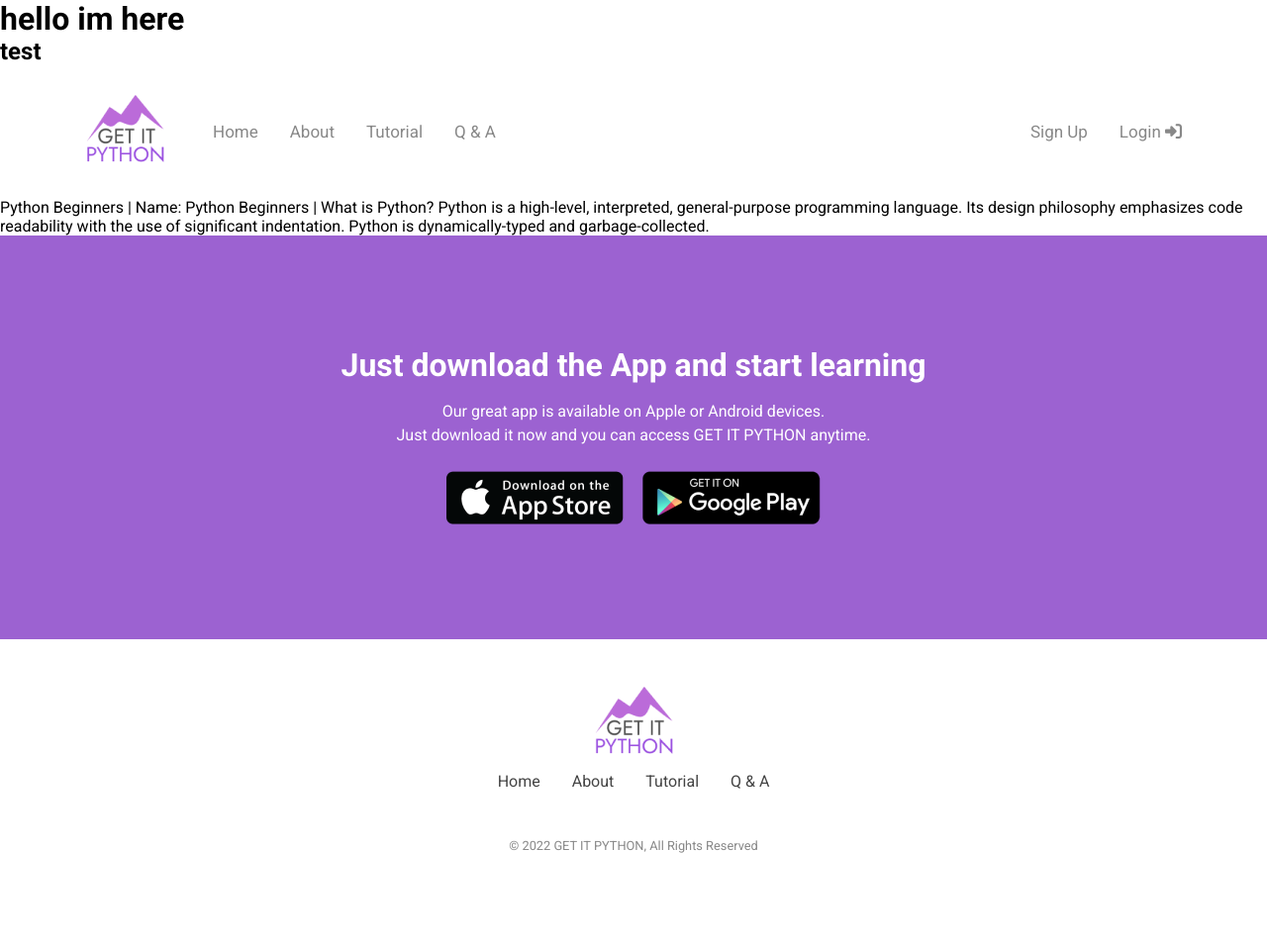
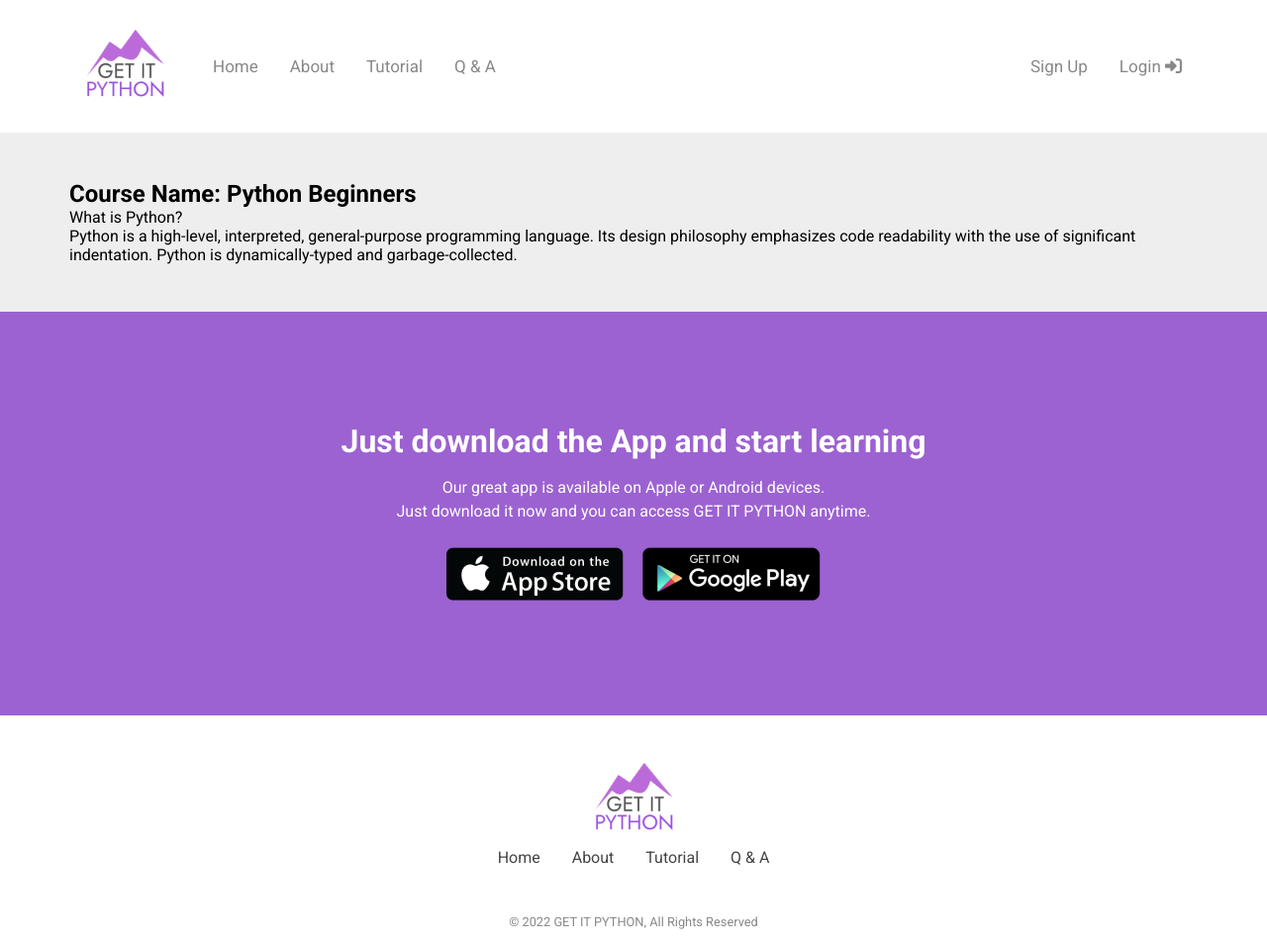
Before and after one commit to LudoNZ/IT6006_Project, a Django app: page /course/courses/1/ in a window 1280 px wide. Shown: the whole page at 99% size. Before the commit the page ends 862 px from the top, so only its background shows below. Run offline with Django 4.2, Linux system fonts and the light colour scheme; data comes from the database, SQL or seed files in the repository; both versions use the stored data as it was after the commit; some libraries are stand-ins or nearby versions.

Commit message:
add some codes in html file in Course app

```diff
--- a/GroupDjango/courses/templates/courses/course_detail.html
+++ b/GroupDjango/courses/templates/courses/course_detail.html
@@ -7,17 +7,14 @@
 
 
 {% block content %}
-
-    <section>
+    <section class="course_container">
+        <div class="container">
 
         <div>
-            {{ course.name }} |
-            <span>Name: {{ course.name }}</span> |
-            <span> {{ course.whatHeading }} </span>
+            <h1>Course Name: {{ course.name }} </h1>
+            <span> {{ course.whatHeading }} </span><br>
             <span> {{ course.whatDescription }} </span>
         </div>
-
-
+        </div>
     </section>
-
 {% endblock content %}
--- /dev/null
+++ b/GroupDjango/static/css/courses.css
@@ -0,0 +1,5 @@
+.course_container {
+    margin: 0;
+    padding: 3rem 0;
+    background-color: #eeeeee;
+}
--- a/GroupDjango/templates/base.html
+++ b/GroupDjango/templates/base.html
@@ -8,6 +8,7 @@
     <meta name="viewport" content="width=device-width, initial-scale=1.0">
     <title>{% block title %} GET IT PYTHON {% endblock title %}</title>
     <link rel="stylesheet" href="{% static '/css/main.css' %}">
+    <link rel="stylesheet" href="{% static '/css/courses.css' %}">
     <link rel="shortcut icon" href="{% static 'images/book_white.png' %}" type="image/x-icon">
 
     <!-- Font -->
@@ -25,8 +26,6 @@
 
 <body>
     <header>
-        <h1>hello im here</h1>
-        <h2>test</h2>
         {% include "navbar.html" %}
     </header>
     <main>
```
Also changed, not shown: GroupDjango/courses/templates/courses/course_list.html (+4 -7 lines), GroupDjango/db.sqlite3.
